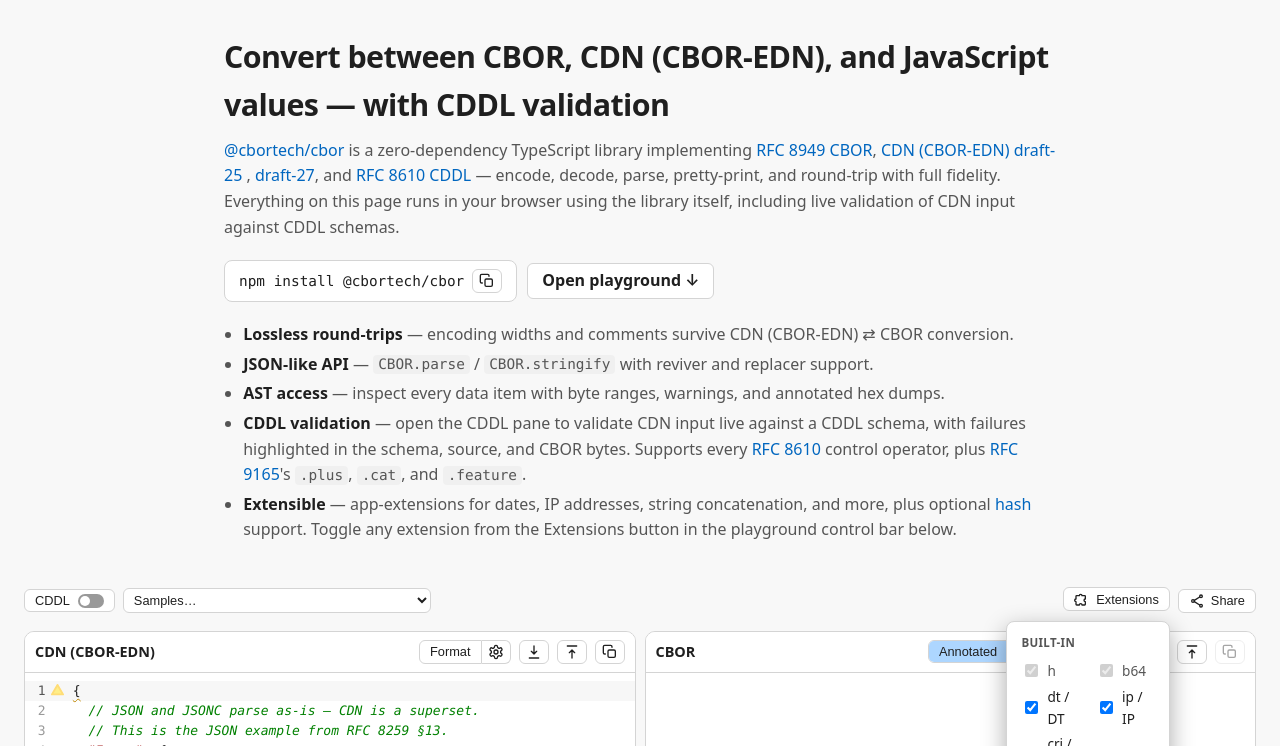
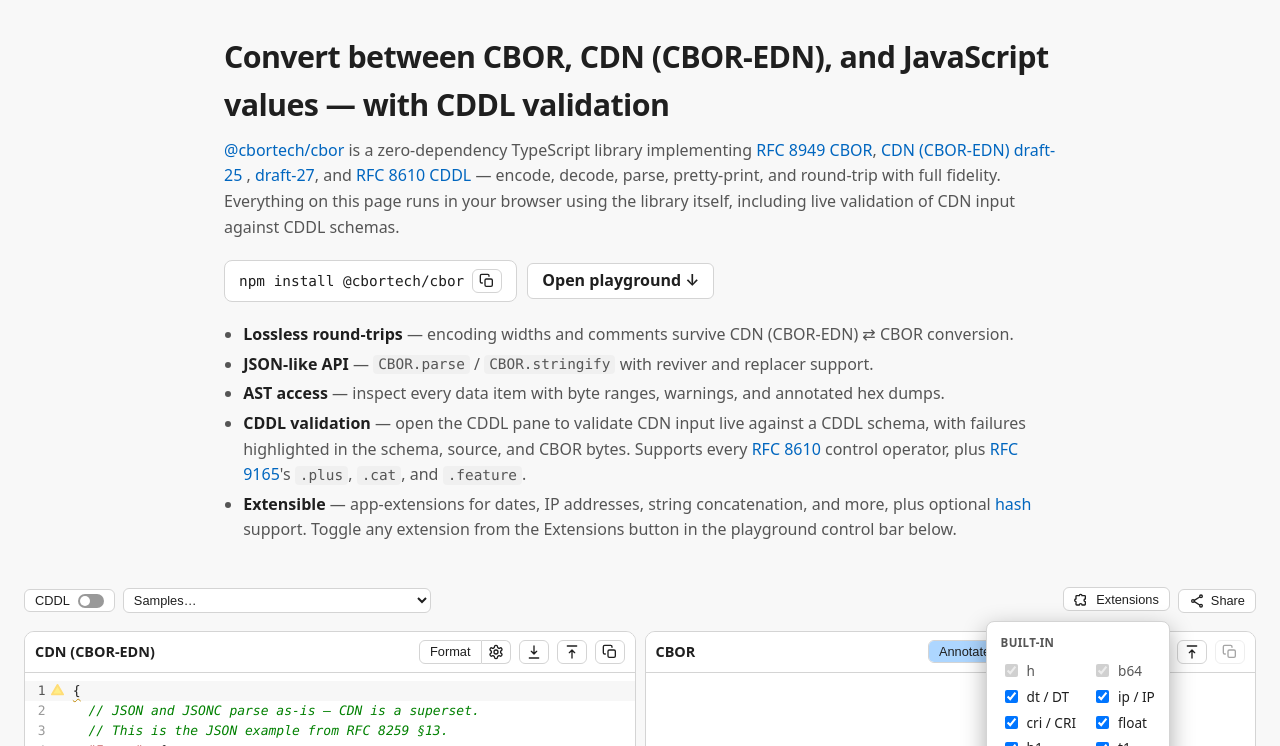
Before and after one commit to cbortech/cbor, a website built with Vite: page site/index.html in a window 1280 px wide. Both pictures are taken after a click on the button "Extensions". Shown: the part 54-800 px from the top of the page. Built offline with nearby package versions, Linux system fonts and the light colour scheme; what @cbortech/hash-extension would draw is missing.

Commit message:
Prevent extension labels from wrapping

```diff
--- a/site/src/styles.css
+++ b/site/src/styles.css
@@ -544,6 +544,10 @@
 .popover-grid label.check {
   justify-content: flex-start;
   gap: 6px;
+  /* Labels with a space (e.g. "dt / DT") have a break opportunity a
+     single-word label like "float" or "ilbs" doesn't, so only they wrapped
+     to a second line at the grid column's width. */
+  white-space: nowrap;
 }
 .popover label.check:has(input:disabled) {
   color: var(--fg-dim);
```
